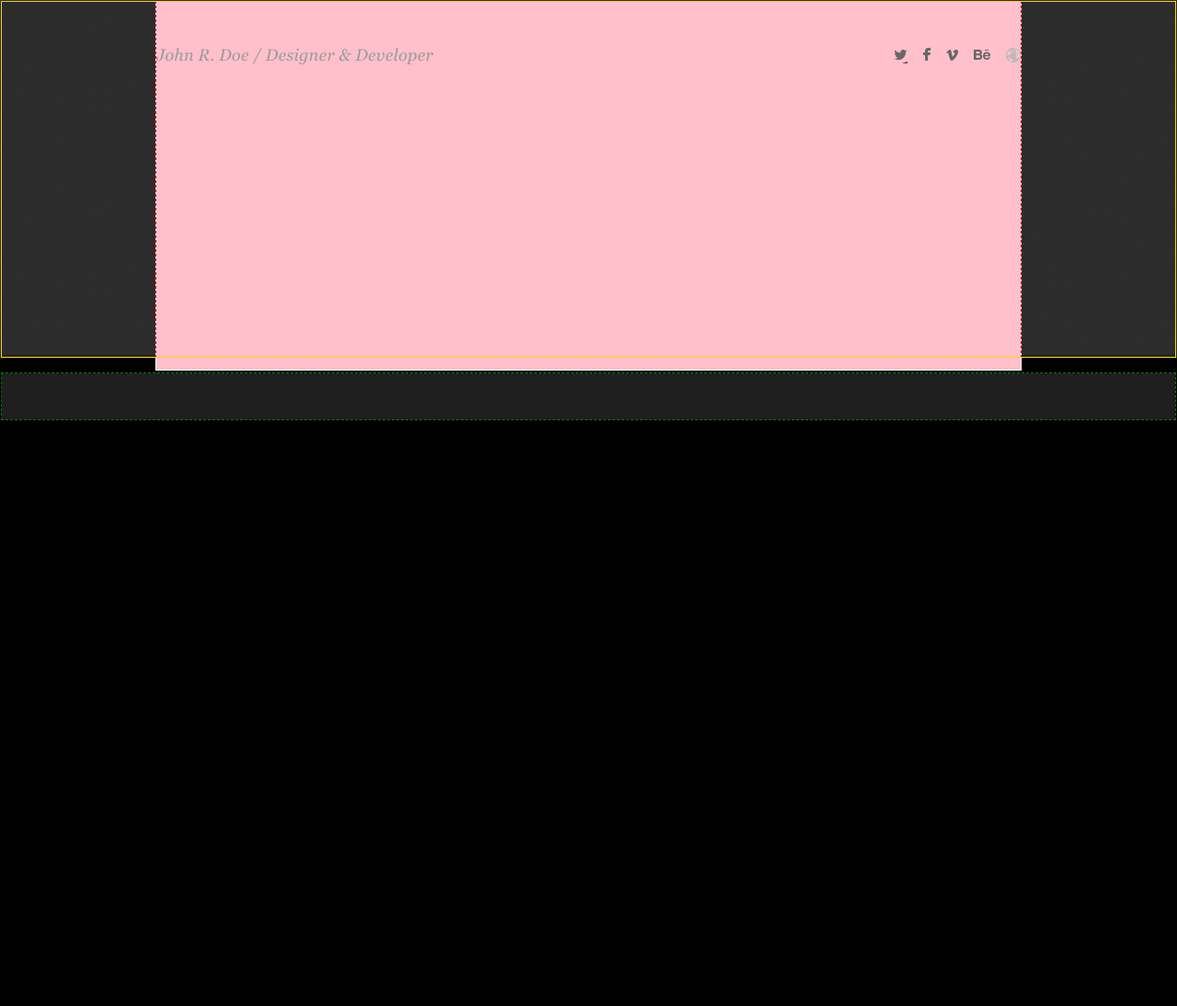
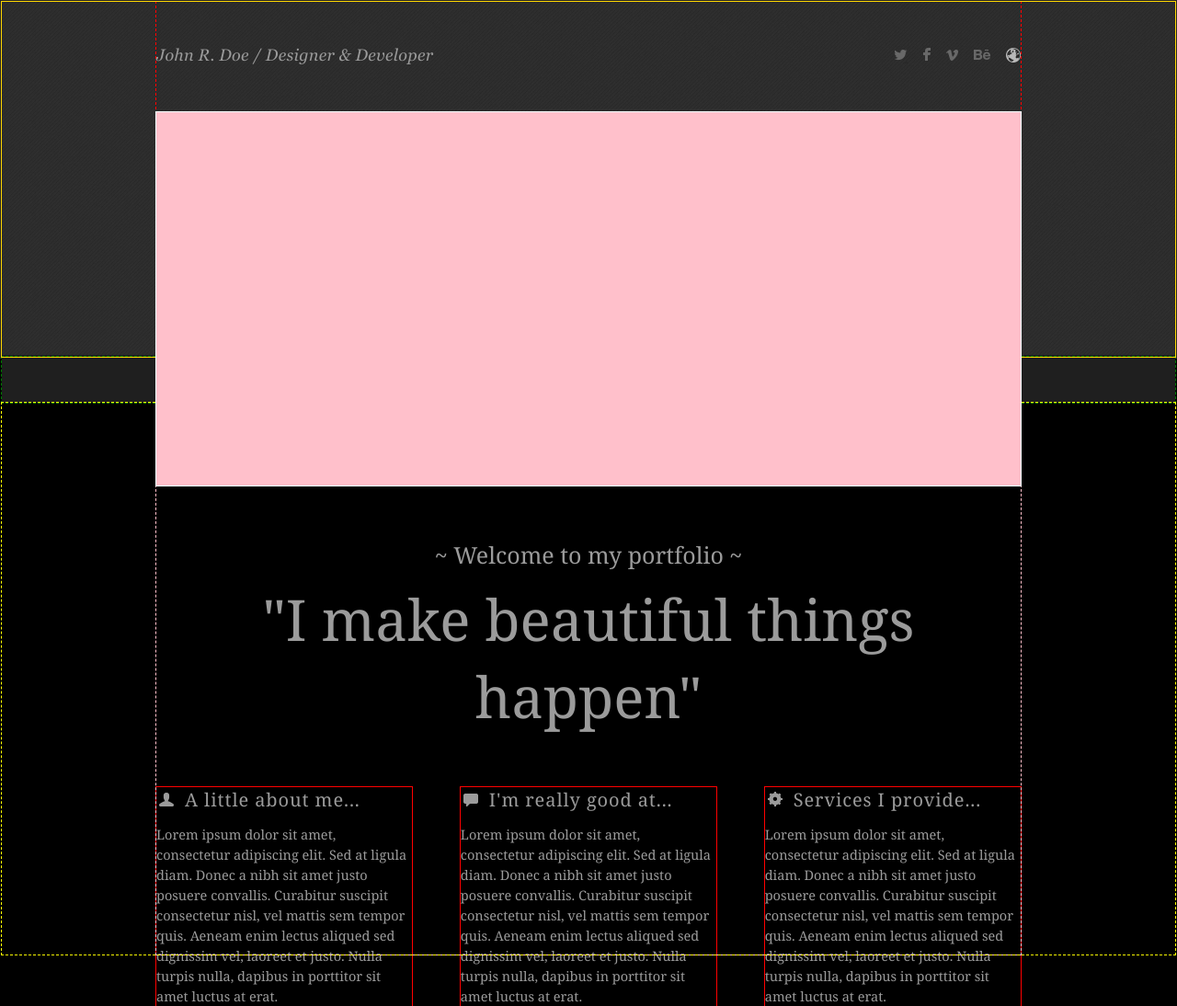
Before and after one commit to Re-z/WebPortfolio, a plain HTML site: page index.html in a window 1280 px wide. Shown: the whole page at 92% size. Before the commit the page ends 800 px from the top, so only its background shows below. Drawn offline with Linux system fonts and the light colour scheme.

Commit message:
1section done

```diff
--- a/index.html
+++ b/index.html
@@ -23,11 +23,43 @@
                 <li class="soc-btns__item"><a class="soc-btns__link globe-ico" href="">
                 </a></li>
             </ul>
+            <!--PLACE FOR SLIDER RESERVED-->
             <div class="slider-wrapper"></div>
-            <!--PLACE FOR SLIDER RESERVED-->
+
+           <!-- <div class="radio-wrapper">
+                <input class="radio-wrapper__radio" type="radio">
+                <input class="radio-wrapper__radio" type="radio" checked>
+                <input class="radio-wrapper__radio" type="radio">
+                <input class="radio-wrapper__radio" type="radio">
+                <input class="radio-wrapper__radio" type="radio">
+            </div> -->
+
         </header>
-        <div class="clearfix">Text</div>
         <div class="space"></div>
+        <div class="description-wrapper">
+            <section class="description">
+                <h2 class="description__welcome-text">~ Welcome to my portfolio ~</h2>
+                <h1 class="description__title">"I make beautiful things happen"</h1>
+                <div class="description__text-block">
+                    <h3 class="description__block-title1">A little about me...</h3>
+                    <p class="description__text">Lorem ipsum dolor sit amet, consectetur adipiscing elit. Sed at ligula diam. Donec a nibh sit amet justo posuere convallis. Curabitur suscipit consectetur nisl, vel mattis sem tempor quis. Aeneam enim lectus aliqued sed dignissim vel, laoreet et justo. Nulla turpis nulla, dapibus in porttitor sit amet luctus at erat.</p>
+                </div>
+
+                <div class="description__text-block">
+                    <h3 class="description__block-title2">I'm really good at...</h3>
+                    <p class="description__text">Lorem ipsum dolor sit amet, consectetur adipiscing elit. Sed at ligula diam. Donec a nibh sit amet justo posuere convallis. Curabitur suscipit consectetur nisl, vel mattis sem tempor quis. Aeneam enim lectus aliqued sed dignissim vel, laoreet et justo. Nulla turpis nulla, dapibus in porttitor sit amet luctus at erat.</p>
+                </div>
+
+                <div class="description__text-block">
+                    <h3 class="description__block-title3">Services I provide...</h3>
+                    <p class="description__text">Lorem ipsum dolor sit amet, consectetur adipiscing elit. Sed at ligula diam. Donec a nibh sit amet justo posuere convallis. Curabitur suscipit consectetur nisl, vel mattis sem tempor quis. Aeneam enim lectus aliqued sed dignissim vel, laoreet et justo. Nulla turpis nulla, dapibus in porttitor sit amet luctus at erat.</p>
+                </div>
+
+
+
+            </section>
+        </div>
+
 
 
     </div>
--- a/style.css
+++ b/style.css
@@ -98,10 +98,14 @@ body {
 }
 /*END SOC-BTNS ICONS */
 .slider-wrapper {
-    height: 400px;
+    height: 406px;
     outline: 1px solid white;
     width: 940px;
     background-color: pink;
+    clear: both;
+    position: relative;
+    top: 49px;
+    z-index: 100;
 
 }
 .space {
@@ -110,6 +114,82 @@ body {
     outline: 1px dashed green;
     height: 50px;
 }
-.clearfix {
-    clear: both;
+.radio-wrapper {
+    margin: 0 auto;
+    outline: 1px solid red;
+    background: white;
+    width: 300px;
 }
+.description-wrapper {
+    min-width: 940px;
+    font-family: "Georgia", serif;
+    color: #9B9B9B;/* написал color родителю, а не всем h2 h1 по очереди. Так можно? */
+    height: 600px;/* must be del */
+    outline: 1px dashed yellow;
+}
+.description {
+    width: 940px;
+    outline: 1px dashed pink;
+    margin: 0 auto;
+    height: 600px; /*must be del */
+
+}
+.description__welcome-text {
+    font-size: 25px;
+    text-align: center;
+    padding-top: 148px; /*почему HE margin-top, a padding-top? */
+    font-weight: 200;
+}
+.description__title {
+    text-align: center;
+    font-size: 62px;
+    margin-top: 11px;
+    font-weight: 200;
+}
+.description__text-block {
+      display: inline-block;
+  outline: 1px solid red;
+  margin-top: 57px;
+  margin-right: 49px;
+  width: 278px;
+}
+.description__text-block:last-of-type {
+    margin-right: 0;
+}
+.description__block-title1, .description__block-title2, .description__block-title3 {
+    font-size: 20px;
+  letter-spacing: 0.9px;
+  font-weight: 100;
+}
+.description__block-title1:before, .description__block-title2:before, .description__block-title3:before {
+content: "";
+  background-image: url("img/sprites.png");
+  display: inline-block;
+  margin-left: 3px;
+  margin-right: 12px;
+
+}
+.description__block-title1:before {
+     background-position: 0 -432px;
+    width: 16px;
+    height: 15px;
+}
+
+.description__block-title2:before {
+      background-position: 0 -137px;
+      width: 16px;
+      height: 19px;
+}
+.description__block-title3:before {
+      background-position: 0 -107px;
+    width: 16px;
+    height: 16px;
+}
+
+.description__text {
+    margin-top: 13px;
+  font-size: 14.5px;
+  font-weight: 100;
+  line-height: 22px;
+  word-wrap: break-word;
+}
```
